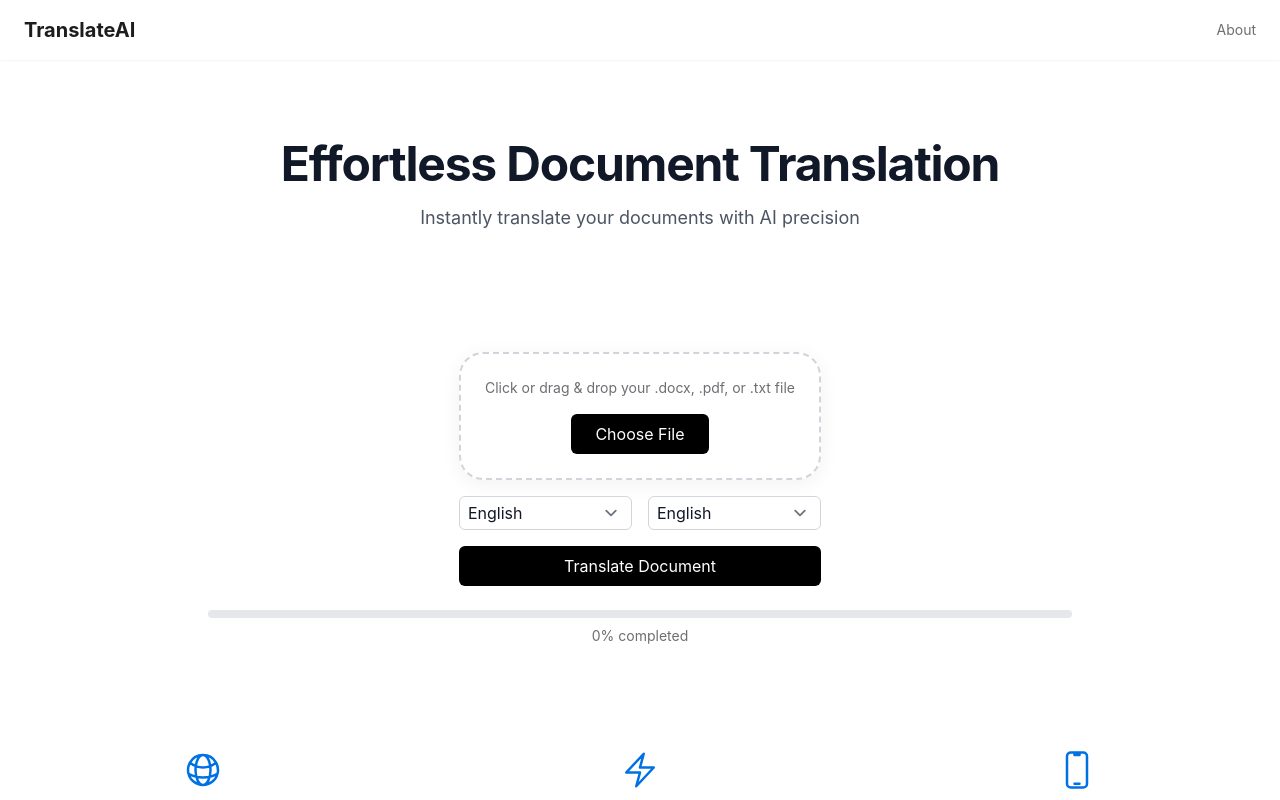
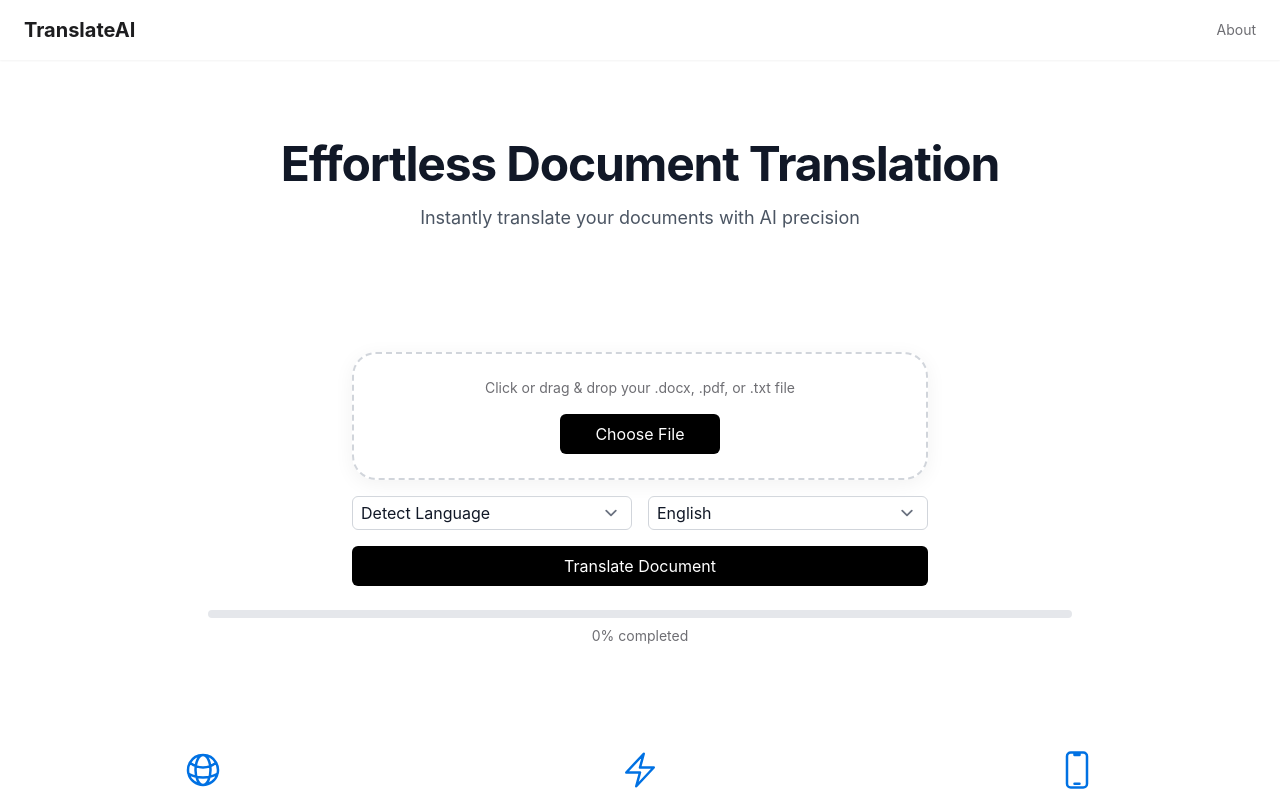
Before and after one commit to waalleee/translate, a Next.js app: page / in a window 1280 px wide. Shown: the top 800 px of the page. Built offline with nearby package versions, Linux system fonts and the light colour scheme.

Commit message:
UI update: improved progress handling, Detect Language default, and updated language list

```diff
--- a/components/ProgressLoader.tsx
+++ b/components/ProgressLoader.tsx
@@ -7,11 +7,13 @@ export default function ProgressLoader({ progress }: ProgressLoaderProps) {
     <div className="mt-6">
       <div className="w-full h-2 bg-gray-200 rounded-full overflow-hidden">
         <div
-          className="h-full bg-brand transition-all duration-500 ease-out"
+          className="h-full bg-brand transition-all duration-200 ease-linear"
           style={{ width: `${progress}%` }}
         ></div>
       </div>
-      <p className="text-sm text-center text-subtle mt-2">{progress}% completed</p>
+      <p className="text-sm text-center text-subtle mt-2">
+        {progress}% completed
+      </p>
     </div>
   );
 }
--- a/components/UploadCard.tsx
+++ b/components/UploadCard.tsx
@@ -33,6 +33,13 @@ export default function UploadCard({ onProgress }: { onProgress: (p: number) =>
     }
   };
 
+  const resetState = () => {
+    setFile(null);
+    setSourceLang("Detect Language");
+    setTargetLang("English");
+    onProgress(0);
+  };
+
   const handleTranslate = async () => {
     if (!file) {
       alert('Please select a file first.');
@@ -41,32 +48,32 @@ export default function UploadCard({ onProgress }: { onProgress: (p: number) =>
 
     const formData = new FormData();
     formData.append('file', file);
-
-    const targetCode = languageMap[targetLang] || 'EN';
-    formData.append('target_lang', targetCode);
+    formData.append('target_lang', languageMap[targetLang] || 'EN');
 
     if (sourceLang !== "Detect Language") {
-      const sourceCode = languageMap[sourceLang];
-      formData.append('source_lang', sourceCode);
+      formData.append('source_lang', languageMap[sourceLang]);
     }
 
     try {
       setLoading(true);
       onProgress(0);
 
-      let p = 0;
-      const fakeProgress = setInterval(() => {
-        p += 10;
-        onProgress(p);
-        if (p >= 90) clearInterval(fakeProgress);
-      }, 300);
+      let currentProgress = 0;
+      const progressInterval = setInterval(() => {
+        currentProgress += Math.floor(Math.random() * 3) + 1;
+        if (currentProgress < 99) {
+          onProgress(currentProgress);
+        } else {
+          clearInterval(progressInterval);
+        }
+      }, 150);
 
       const response = await fetch(`${process.env.NEXT_PUBLIC_API_URL}/translate/`, {
         method: 'POST',
         body: formData,
       });
 
-      clearInterval(fakeProgress);
+      clearInterval(progressInterval);
 
       if (!response.ok) throw new Error('Translation failed');
 
@@ -102,13 +109,7 @@ export default function UploadCard({ onProgress }: { onProgress: (p: number) =>
       }
 
       onProgress(100);
-
-      // 🧼 Reset
-      setFile(null);
-      setSourceLang("Detect Language");
-      setTargetLang("English");
-      onProgress(0);
-
+      setTimeout(resetState, 1500); // låt 100% visas en stund
     } catch (error) {
       console.error(error);
       alert('Translation failed. Check console.');
@@ -120,17 +121,15 @@ export default function UploadCard({ onProgress }: { onProgress: (p: number) =>
 
   return (
     <div className="w-full flex justify-center">
-      <div>
+      <div className="w-full max-w-xl">
         <div
-          className={`w-full max-w-xl mx-auto p-6 rounded-2xl shadow-soft border-2 border-dashed text-center relative ${
-            isDragging ? 'border-blue-500 bg-blue-50' : 'border-gray-300'
-          }`}
+          className={`p-6 rounded-2xl shadow-soft border-2 border-dashed text-center relative transition-all ${isDragging ? 'border-blue-500 bg-blue-50' : 'border-gray-300'}`}
           onDrop={handleDrop}
           onDragOver={handleDragOver}
           onDragLeave={handleDragLeave}
           onClick={() => fileInputRef.current?.click()}
         >
-          <p className="text-subtle text-sm mb-4">
+          <p className="text-subtle text-sm mb-4 truncate">
             {file ? `Selected file: ${file.name}` : 'Click or drag & drop your .docx, .pdf, or .txt file'}
           </p>
 
@@ -138,14 +137,12 @@ export default function UploadCard({ onProgress }: { onProgress: (p: number) =>
             ref={fileInputRef}
             type="file"
             onChange={handleFileChange}
-            id="fileUpload"
             className="absolute inset-0 opacity-0 cursor-pointer"
           />
 
           <button
             type="button"
-            onClick={() => fileInputRef.current?.click()}
-            className="inline-block bg-black text-white px-6 py-2 rounded-md hover:bg-gray-800 transition"
+            className="inline-block w-40 bg-black text-white px-6 py-2 rounded-md hover:bg-gray-800 transition"
           >
             Choose File
           </button>
@@ -155,7 +152,7 @@ export default function UploadCard({ onProgress }: { onProgress: (p: number) =>
           <select
             value={sourceLang}
             onChange={(e) => setSourceLang(e.target.value)}
-            className="w-1/2 border px-2 py-1 rounded-md"
+            className="w-1/2 min-w-[150px] border px-2 py-1 rounded-md"
           >
             {Object.keys(languageMap).map((lang) => (
               <option key={lang}>{lang}</option>
@@ -165,7 +162,7 @@ export default function UploadCard({ onProgress }: { onProgress: (p: number) =>
           <select
             value={targetLang}
             onChange={(e) => setTargetLang(e.target.value)}
-            className="w-1/2 border px-2 py-1 rounded-md"
+            className="w-1/2 min-w-[150px] border px-2 py-1 rounded-md"
           >
             {Object.keys(languageMap)
               .filter((lang) => lang !== "Detect Language")
@@ -177,7 +174,7 @@ export default function UploadCard({ onProgress }: { onProgress: (p: number) =>
 
         <button
           onClick={handleTranslate}
-          className="w-full mt-4 bg-black text-white px-6 py-2 rounded-md hover:bg-gray-800 transition"
+          className="w-full mt-4 min-w-[160px] bg-black text-white px-6 py-2 rounded-md hover:bg-gray-800 transition"
           disabled={loading}
         >
           {loading ? 'Translating...' : 'Translate Document'}
--- a/components/languageMap.ts
+++ b/components/languageMap.ts
@@ -1,4 +1,5 @@
 const languageMap: { [key: string]: string } = {
+  "Detect Language": "",
   English: "EN",
   Swedish: "SV",
   Turkish: "TR",
@@ -34,7 +35,6 @@ const languageMap: { [key: string]: string } = {
   Vietnamese: "VI",
   Hindi: "HI",
   Thai: "TH",
-
 };
 
 export default languageMap;
```
